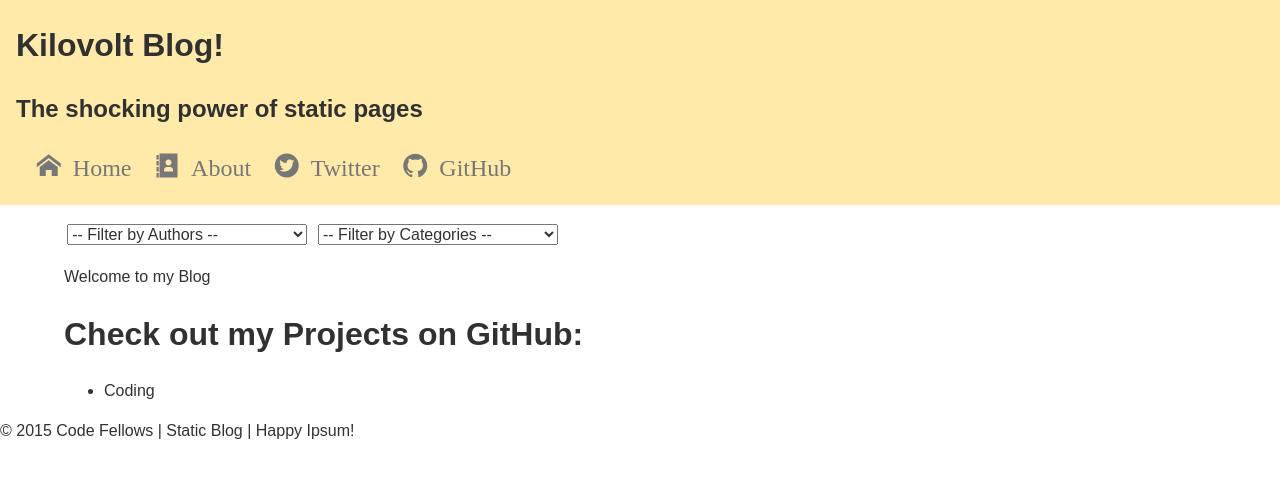
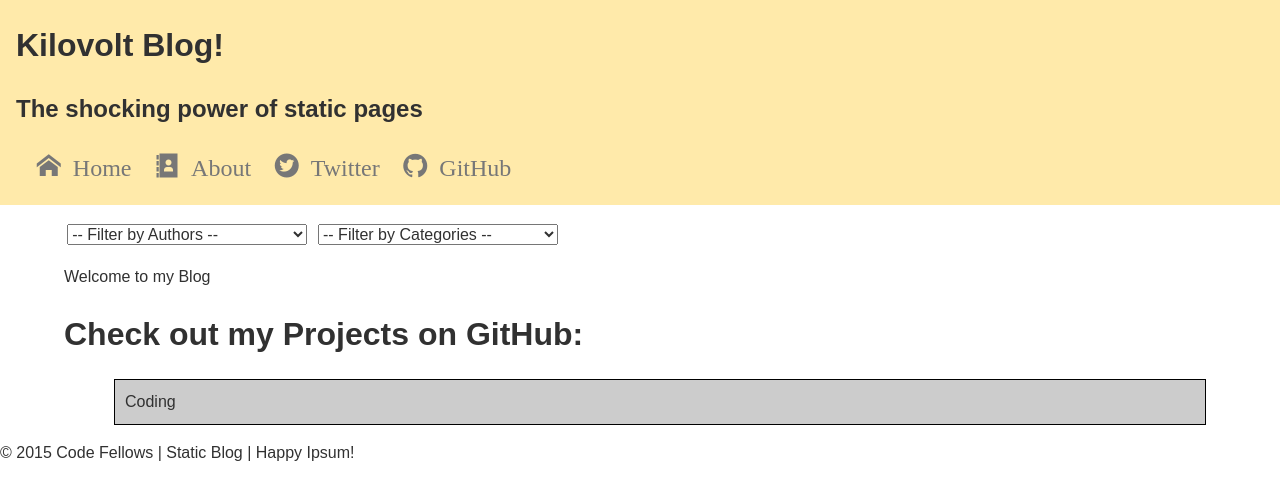
Before and after one commit to newcomercurt/API-Lab, a website: page index.html in a window 1280 px wide. Drawn offline with Linux system fonts and the light colour scheme; files whose address does not match are found by name.

Commit message:
added a bit of styling for project list

```diff
--- a/styles/layout.css
+++ b/styles/layout.css
@@ -37,3 +37,11 @@
     display: inline;
   }
 }
+
+#about li {
+  margin: 10px;
+  padding: 10px;
+  background-color: #ccc;
+  border: 1px solid black;
+  list-style-type: none;
+}
```
